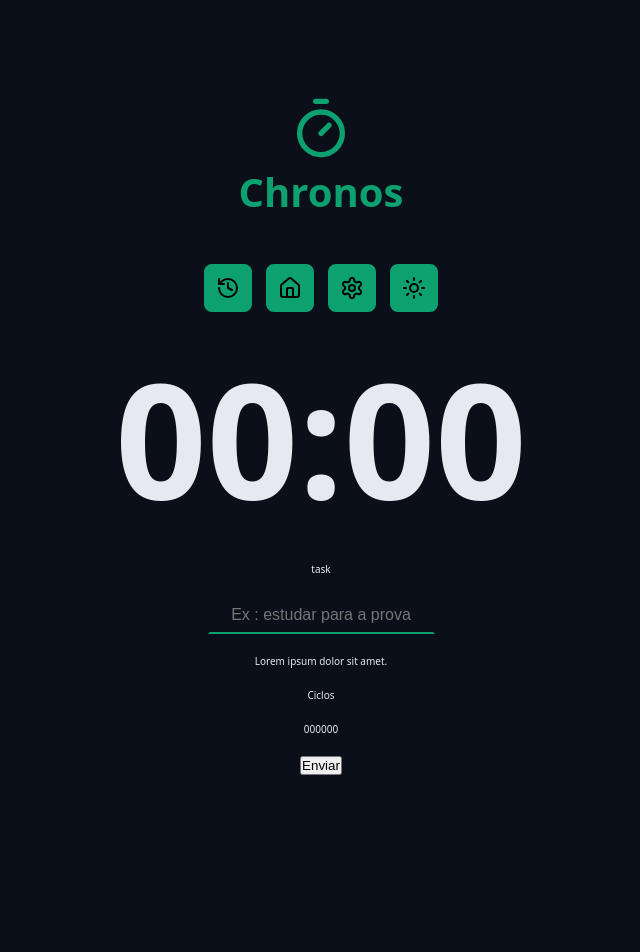
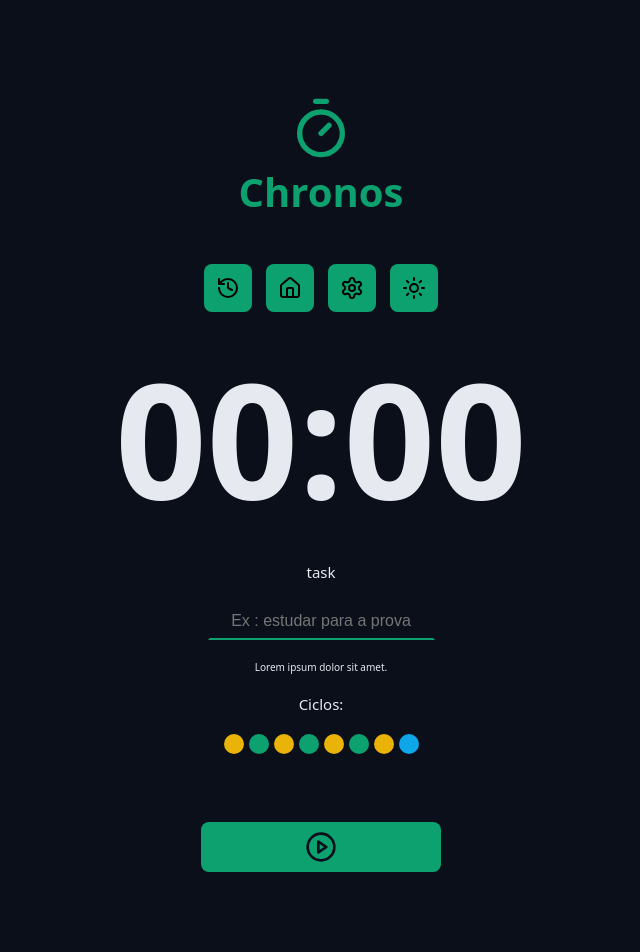
Before and after one commit to gustavocanepa10/chronos-pomodoro, a React (Vite) app: page / in a window 1280 px wide. Shown: the top 952 px of the page, without its empty margins (319-959 px from the left). Before the commit the page ends 839 px from the top, so only its background shows below. Built offline with nearby package versions, Linux system fonts and the light colour scheme.

Commit message:
começando o button

```diff
--- a/src/App.tsx
+++ b/src/App.tsx
@@ -4,9 +4,11 @@ import { Logo } from "./components/Logo/Logo";
 
 import { Container } from "./components/Container/Container";
 import { Menu } from "./components/Menu/Menu";
-
+import { CirclePlayIcon, StopCircleIcon } from "lucide-react";
 import { CountDown } from "./components/CountDown/CountDown";
 import { Input } from "./components/Input/input";
+import { Cycles } from "./components/Cycles/Cycles";
+import { Button } from "./components/Button/Button";
 
 function App() {
   return (
@@ -20,17 +22,23 @@ function App() {
 
         <form className="form" action="">
           <div className="formRow">
-            <Input placeholder="Ex : estudar para a prova" labelText="task" id="input" type="string" />
+            <Input  placeholder="Ex : estudar para a prova" labelText="task" id="input" type="string" />
           </div>
           <div className="formRow">Lorem ipsum dolor sit amet.</div>
 
           <div className="formRow">
-            <p>Ciclos</p>
-            <p>000000</p>
+           <Cycles/>
           </div>
 
           <div className="formRow">
-            <button>Enviar</button>
+           <Button  type="submit">
+            <CirclePlayIcon  size={32}/>
+
+           </Button>
+            <Button color="red"  type="submit">
+            <StopCircleIcon  size={32}/>
+
+           </Button>
           </div>
         </form>
       </Container>
--- /dev/null
+++ b/src/components/Button/Button.module.css
@@ -0,0 +1,33 @@
+.button {
+    background-color: var(--primary);
+    min-width: 24rem;
+    display: flex;
+    align-items: center;
+    justify-content: center;
+    height: 5rem;
+    padding: .8rem;
+    border: none;
+    border-radius: .8rem;
+    margin: 4.8rem 0;
+    cursor: pointer;
+    color: var(--text-over-primary);
+
+}
+
+.button:hover  {
+    filter: brightness(80%);
+    transition: all .1s ease-in-out;
+}
+
+.green {
+    background-color: var(--primary);
+    color: var(--text-over-primary);
+
+}
+
+.red {
+    background-color: var(--error);
+
+    color: var(--text-over-primary);
+
+}
--- /dev/null
+++ b/src/components/Button/Button.tsx
@@ -0,0 +1,15 @@
+import styles from "./Button.module.css"
+
+type ButtonProps = React.ComponentProps<"button"> & {
+    children : React.ReactNode,
+    color? : 'green' | 'red'
+
+}
+
+
+
+export function Button({children, color = 'green'} : ButtonProps) {
+    return <button className= {`${styles.button} ${styles[color]}`}>
+       {children}
+    </button>
+}
--- /dev/null
+++ b/src/components/Cycles/Cycles.module.css
@@ -0,0 +1,56 @@
+
+
+.cycles {
+    display: flex;
+    justify-content: center;
+    align-items: center;
+    gap: 2rem;
+    flex-direction: column;
+
+}
+
+.cycles span {
+    font-size: 1.5rem;
+}
+
+.cycleDots{
+    display: flex;
+    gap: 0.5rem;
+
+
+}
+
+.cycleDot {
+    width: 2rem;
+    height: 2rem;
+    background-color: var(--primary);
+    border-radius: 50%;
+
+}
+
+.rest {
+
+    width: 2rem;
+    height: 2rem;
+    background-color: var(--success);
+    border-radius: 50%;
+}
+
+
+.workTime {
+    width: 2rem;
+    height: 2rem;
+    background-color: var(--warning);
+    border-radius: 50%;
+
+}
+
+
+
+.longBreakTime {
+     width: 2rem;
+    height: 2rem;
+    background-color: var(--info);
+    border-radius: 50%;
+
+}
--- /dev/null
+++ b/src/components/Cycles/Cycles.tsx
@@ -0,0 +1,21 @@
+import styles from "./Cycles.module.css";
+
+export function Cycles() {
+  return (
+    <div className={styles.cycles}>
+      <span>Ciclos:</span>
+
+      <div className={styles.cycleDots}>
+        <span className={`${styles.cycleDot}  ${styles.workTime} `}></span>
+        <span className={`${styles.cycleDot}  ${styles.shortBreakTime}`}></span>
+        <span className={`${styles.cycleDot}  ${styles.workTime}`}></span>
+        <span className={`${styles.cycleDot}  ${styles.shortBreakTime} `}></span>
+        <span className={`${styles.cycleDot}  ${styles.workTime} `}></span>
+        <span className={`${styles.cycleDot}  ${styles.shortBreakTime} `}></span>
+        <span className={`${styles.cycleDot}  ${styles.workTime} `}></span>
+        <span className={`${styles.cycleDot}  ${styles.longBreakTime} `}></span>
+
+      </div>
+    </div>
+  );
+}
--- a/src/components/Input/input.module.css
+++ b/src/components/Input/input.module.css
@@ -19,3 +19,12 @@
 
 
 }
+
+.input:disabled {
+    border-bottom: .2rem solid var(--disabled);
+    color: var(--disabled);
+}
+
+.label {
+    font-size: 1.5rem;
+}
--- a/src/components/Input/input.tsx
+++ b/src/components/Input/input.tsx
@@ -10,7 +10,7 @@ type InputProps = React.ComponentProps<"input"> & {
 export function Input({ id, labelText, ...rest }: InputProps) {
   return (
     <>
-      <label htmlFor="input">{labelText}</label>
+      <label className= {styles.label} htmlFor="input">{labelText}</label>
 
       <input className= {styles.input} {...rest} id="input" />
     </>
```
